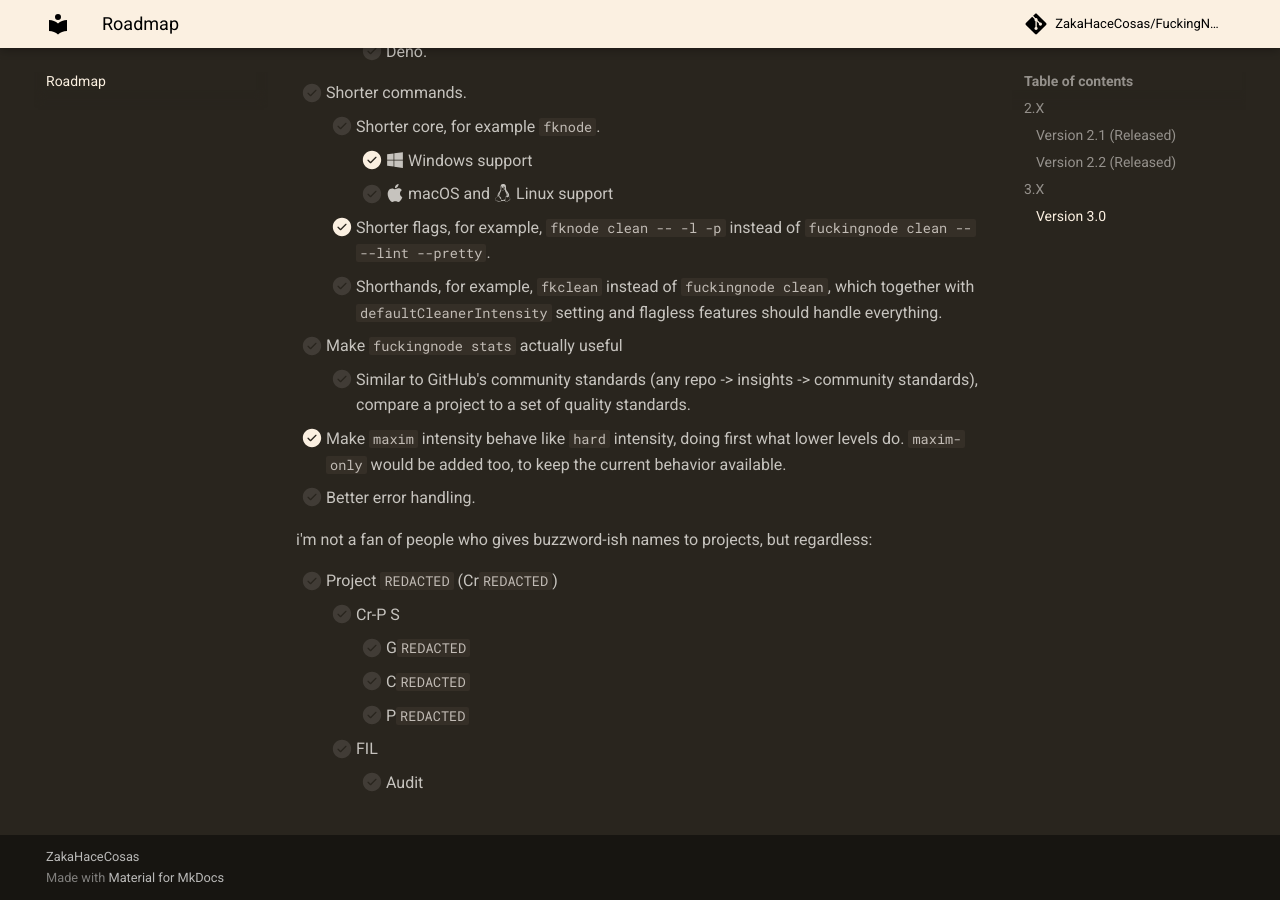
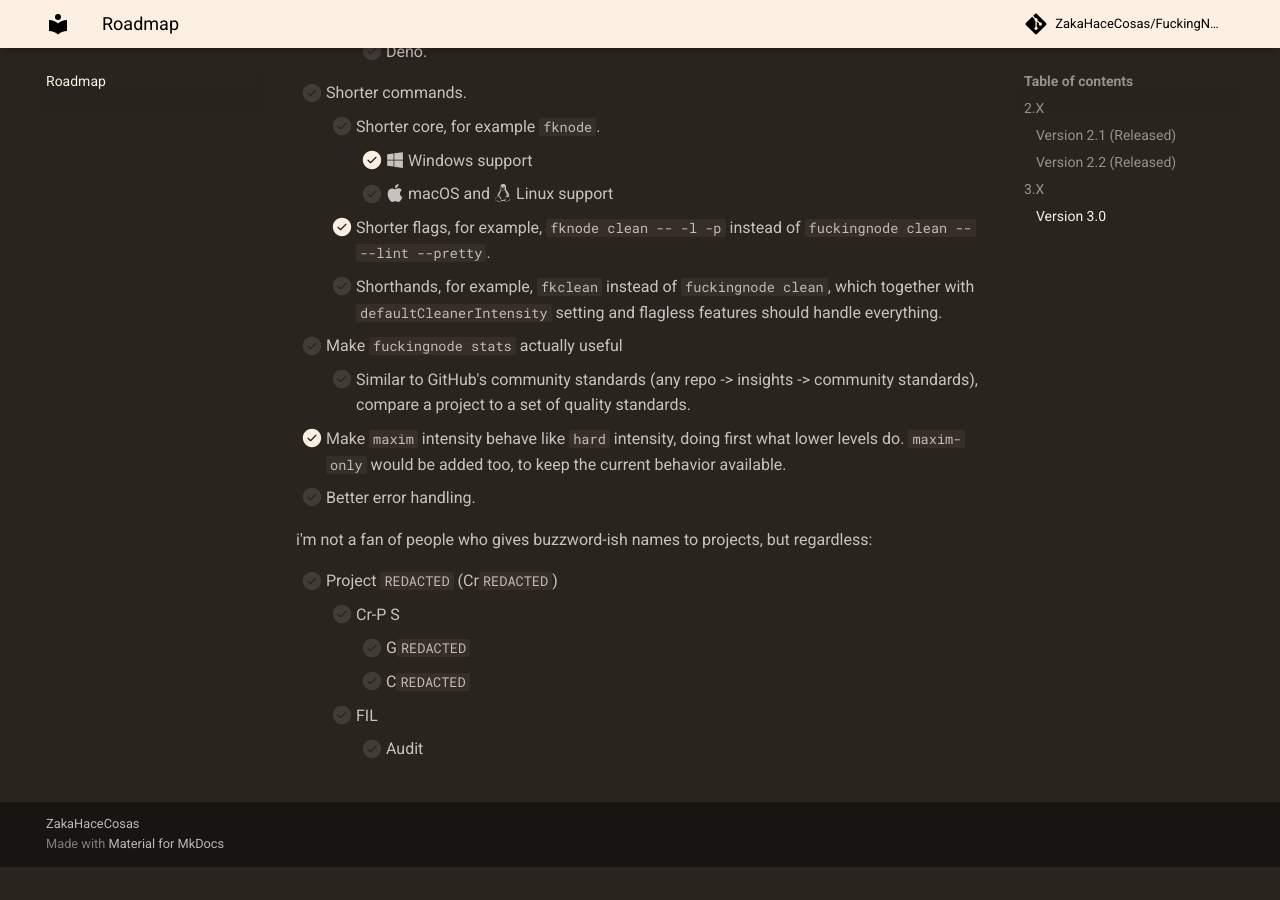
Before and after one commit to ZakaHaceCosas/FuckingNode, an MkDocs documentation site: the page built from docs/about/roadmap.md, in a window 1280 px wide and 900 px high, scrolled down 1613 px. Built offline with MkDocs 1.6.1 and Material for MkDocs 9.7.7, drawn with Linux system fonts in a browser that asks for light colours; comment, search, counter and statistics services are not loaded; after the commit the page ends 2480 px from its top, so only the background shows below that.

Commit message:
i'm not doing that bit-

```diff
--- a/docs/about/roadmap.md
+++ b/docs/about/roadmap.md
@@ -59,6 +59,5 @@ i'm not a fan of people who gives buzzword-ish names to projects, but regardless
     - [ ] Cr-P S
         - [ ] G`REDACTED`
         - [ ] C`REDACTED`
-        - [ ] P`REDACTED`
     - [ ] FIL
         - [ ] Audit
```
